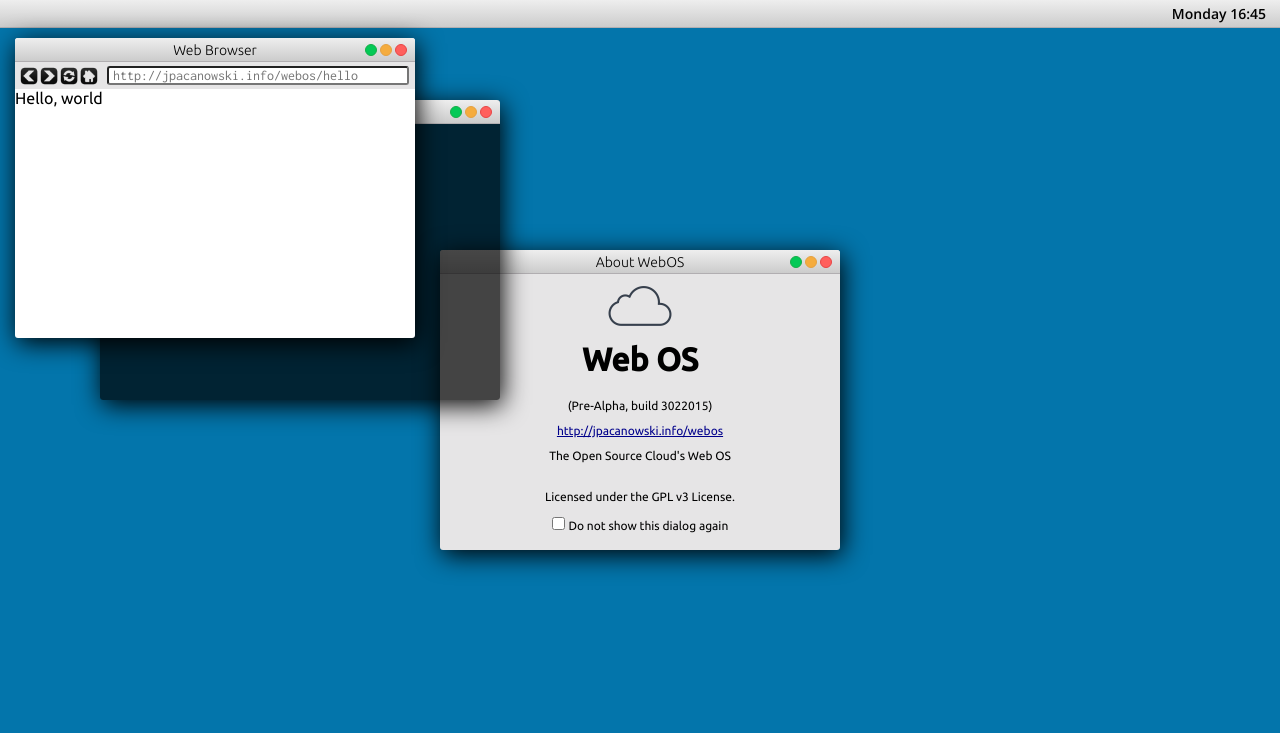
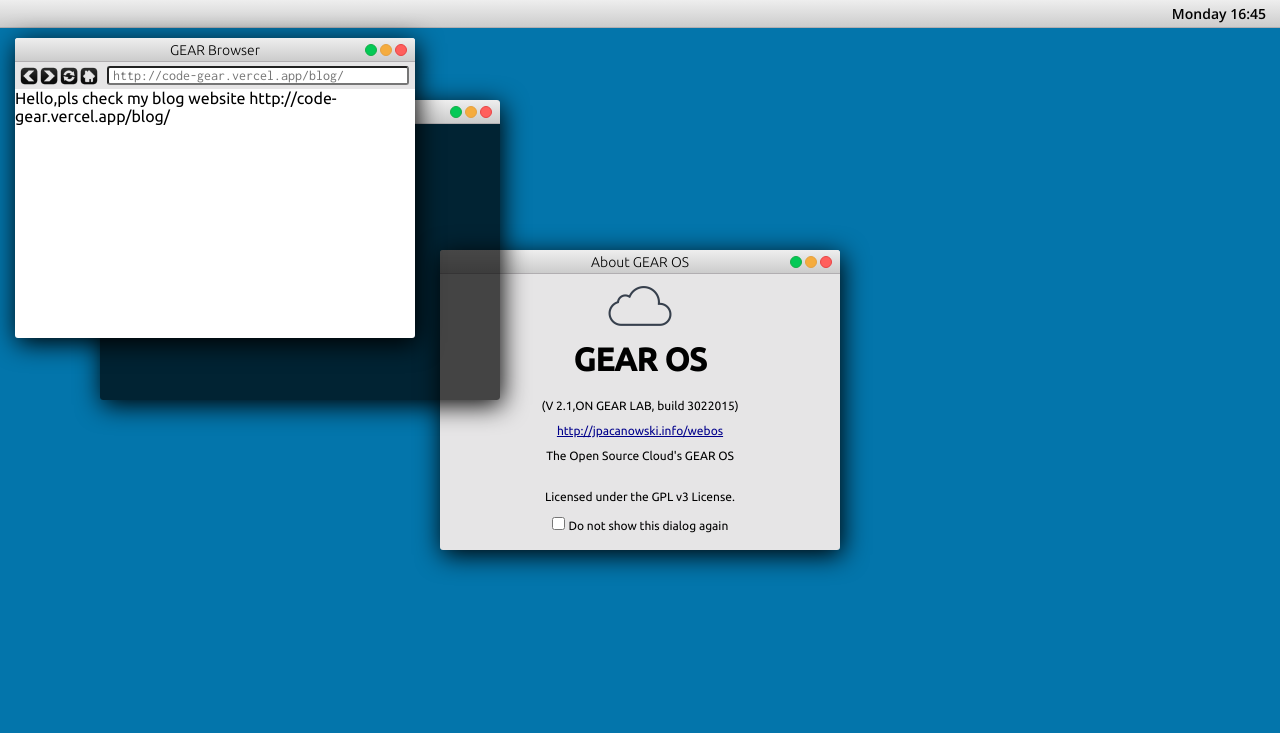
Before and after one commit to codegear-2011/TOPPERS-EXAM-, a plain HTML site: page index.html in a window 1280 px wide. Shown: the top 733 px of the page. Drawn offline with nearby package versions, Linux system fonts and the light colour scheme.

Commit message:
Change references from Web OS to GEAR OS

```diff
--- a/index.html
+++ b/index.html
@@ -7,7 +7,7 @@
     <meta name="viewport" content="width=device-width, initial-scale=1" />
     <meta name="description" content="" />
 
-    <title>Web OS</title>
+    <title>GEAR OS</title>
 
     <!-- Favicon -->
     <link rel="icon" type="image/png" sizes="128x128" href="favicon.png" />
@@ -74,17 +74,17 @@
 
       <div id="WelcomeApp" class="window">
         <div class="window__topbar">
-          <h3>About WebOS</h3>
+          <h3>About GEAR OS</h3>
           <div class="close"></div>
           <div class="minimize"></div>
           <div class="maximize"></div>
         </div>
         <div class="window__content">
           <img src="gfx/cloud-64.png" alt="" />
-          <h1 style="margin-top: 0px;">Web OS</h1>
-          <p style="font-size: 12px">(Pre-Alpha, build 3022015)</p>
-          <p style="font-size: 12px;"><a href="http://jpacanowski.info/webos" style="color: darkblue">http://jpacanowski.info/webos</a></p>
-          <p style="font-size: 12px;">The Open Source Cloud's Web OS</p>
+          <h1 style="margin-top: 0px;">GEAR OS</h1>
+          <p style="font-size: 12px">(V 2.1,ON GEAR LAB, build 3022015)</p>
+          <p style="font-size: 12px;"><a href="https://code-gear.vercel.app" style="color: darkblue">http://jpacanowski.info/webos</a></p>
+          <p style="font-size: 12px;">The Open Source Cloud's GEAR OS</p>
           <p style="font-size: 12px; margin-top: 28px">Licensed under the GPL v3 License.</p>
           <input type="checkbox" name="" value=""> <span style="font-size: 12px">Do not show this dialog again</span>
         </div>
@@ -98,13 +98,13 @@
           <div class="maximize"></div>
         </div>
         <div class="window__content">
-          <p>mattonit@webos~# sudo chmod -R 755 ~/Desktop/Projects/WebOS/_</p>
+          <p>mattonit@gearos~# sudo chmod -R 755 ~/Desktop/Projects/GEAROS/_</p>
         </div>
       </div>
 
       <div id="WebBrowserApp" class="window">
         <div class="window__topbar">
-          <h3>Web Browser</h3>
+          <h3>GEAR Browser</h3>
           <div class="close"></div>
           <div class="minimize"></div>
           <div class="maximize"></div>
@@ -115,9 +115,9 @@
             <div><img src="gfx/arrow-next-icon.png" alt="" /></div>
             <div><img src="gfx/refresh-icon.png" alt="" /></div>
             <div><img src="gfx/home-icon.png" alt="" /></div>
-            <input id="address-box" type="text" placeholder="http://jpacanowski.info/webos/hello" />
+            <input id="address-box" type="text" placeholder="http://code-gear.vercel.app/blog/" />
           </div>
-          <div id="renderer">Hello, world</div>
+          <div id="renderer">Hello,pls check my blog website http://code-gear.vercel.app/blog/</div>
         </div>
       </div>
 
```
